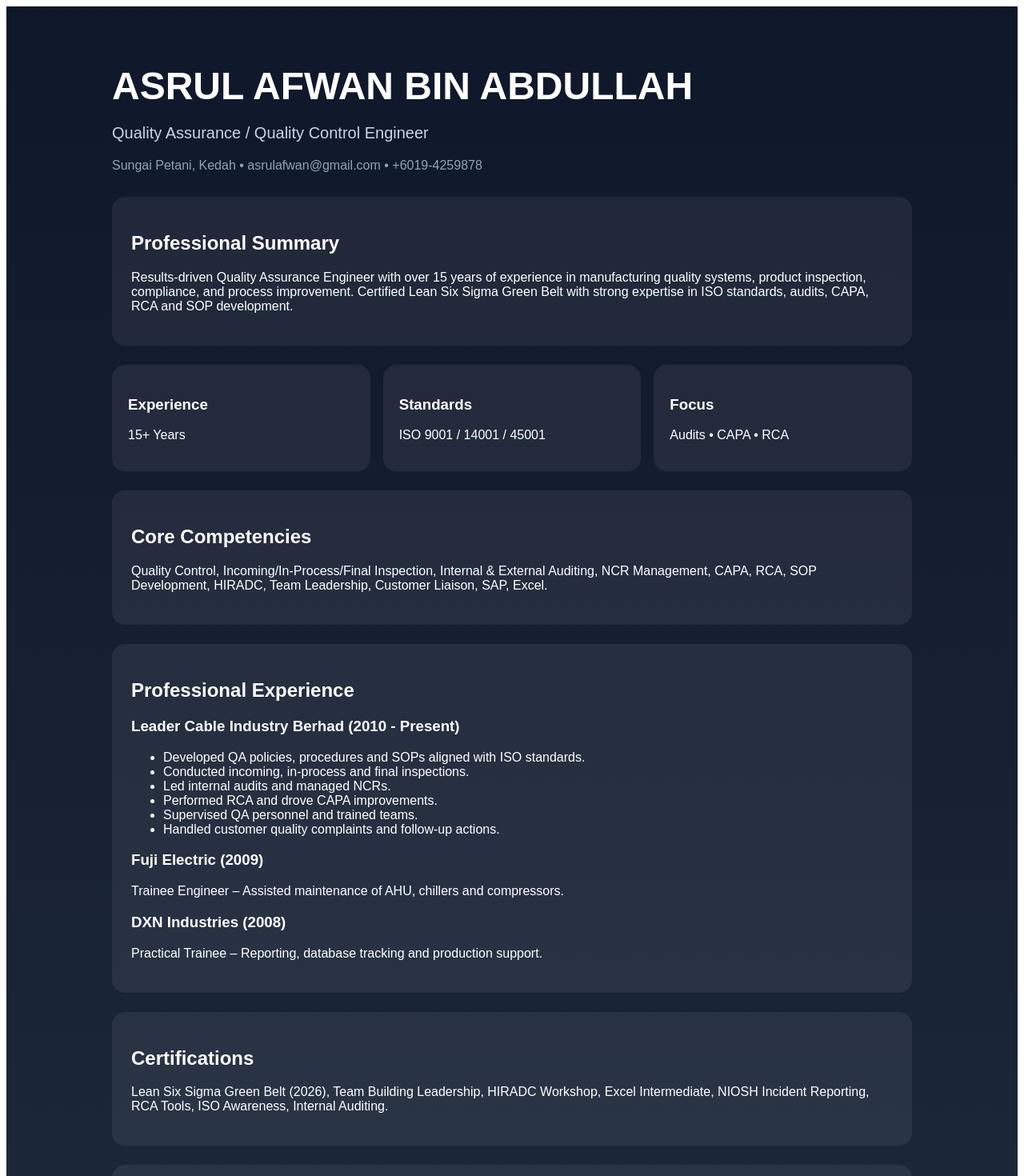
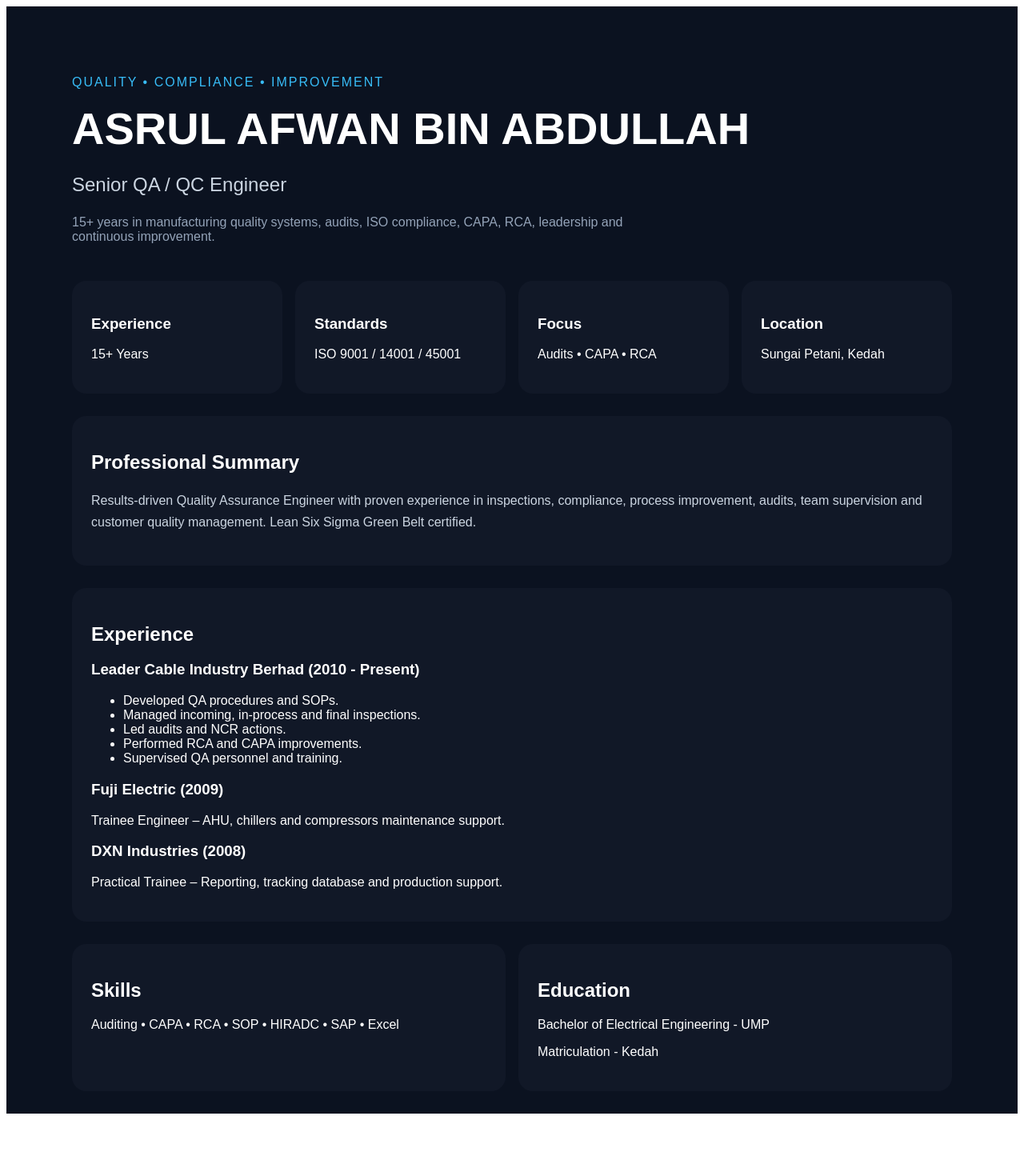
Before and after one commit to asrulafwan85/asrulcv, a Next.js app: page / in a window 1280 px wide. Shown: the top 1470 px of the page at 80% size. After the commit the page ends 1400 px from the top, so only its background shows below. Built offline with nearby package versions, Linux system fonts and the light colour scheme.

Commit message:
Revamp page layout and update professional details
Updated the layout and content of the page, enhancing the presentation of professional information and skills.

```diff
--- a/app/page.js
+++ b/app/page.js
@@ -1,56 +1,63 @@
 export default function Page() {
+  const card = { background:'#111827', padding:'24px', borderRadius:'18px' };
+  const section = { maxWidth:'1100px', margin:'0 auto', padding:'0 40px 28px' };
+
   return (
-    <main style={{minHeight:'100vh',background:'linear-gradient(180deg,#0f172a,#1e293b)',color:'white',fontFamily:'Arial',padding:'40px'}}>
-      <div style={{maxWidth:'1000px',margin:'0 auto'}}>
-        <h1 style={{fontSize:'48px',marginBottom:'8px'}}>ASRUL AFWAN BIN ABDULLAH</h1>
-        <p style={{fontSize:'20px',color:'#cbd5e1'}}>Quality Assurance / Quality Control Engineer</p>
-        <p style={{color:'#94a3b8'}}>Sungai Petani, Kedah • asrulafwan@gmail.com • +6019-4259878</p>
+    <main style={{ minHeight:'100vh', background:'#0b1220', color:'white', fontFamily:'Arial, sans-serif' }}>
+      <section style={{ ...section, padding:'70px 40px 30px' }}>
+        <p style={{ color:'#38bdf8', letterSpacing:'2px' }}>QUALITY • COMPLIANCE • IMPROVEMENT</p>
+        <h1 style={{ fontSize:'56px', margin:'10px 0' }}>ASRUL AFWAN BIN ABDULLAH</h1>
+        <p style={{ fontSize:'24px', color:'#cbd5e1' }}>Senior QA / QC Engineer</p>
+        <p style={{ color:'#94a3b8', maxWidth:'760px' }}>15+ years in manufacturing quality systems, audits, ISO compliance, CAPA, RCA, leadership and continuous improvement.</p>
+      </section>
 
-        <section style={{marginTop:'30px',background:'#ffffff10',padding:'24px',borderRadius:'16px'}}>
+      <section style={section}>
+        <div style={{ display:'grid', gridTemplateColumns:'repeat(auto-fit,minmax(220px,1fr))', gap:'16px' }}>
+          <div style={card}><h3>Experience</h3><p>15+ Years</p></div>
+          <div style={card}><h3>Standards</h3><p>ISO 9001 / 14001 / 45001</p></div>
+          <div style={card}><h3>Focus</h3><p>Audits • CAPA • RCA</p></div>
+          <div style={card}><h3>Location</h3><p>Sungai Petani, Kedah</p></div>
+        </div>
+      </section>
+
+      <section style={section}>
+        <div style={card}>
           <h2>Professional Summary</h2>
-          <p>Results-driven Quality Assurance Engineer with over 15 years of experience in manufacturing quality systems, product inspection, compliance, and process improvement. Certified Lean Six Sigma Green Belt with strong expertise in ISO standards, audits, CAPA, RCA and SOP development.</p>
-        </section>
+          <p style={{ color:'#cbd5e1', lineHeight:'1.7' }}>Results-driven Quality Assurance Engineer with proven experience in inspections, compliance, process improvement, audits, team supervision and customer quality management. Lean Six Sigma Green Belt certified.</p>
+        </div>
+      </section>
 
-        <section style={{marginTop:'24px',display:'grid',gridTemplateColumns:'repeat(auto-fit,minmax(220px,1fr))',gap:'16px'}}>
-          <div style={{background:'#ffffff10',padding:'20px',borderRadius:'16px'}}><h3>Experience</h3><p>15+ Years</p></div>
-          <div style={{background:'#ffffff10',padding:'20px',borderRadius:'16px'}}><h3>Standards</h3><p>ISO 9001 / 14001 / 45001</p></div>
-          <div style={{background:'#ffffff10',padding:'20px',borderRadius:'16px'}}><h3>Focus</h3><p>Audits • CAPA • RCA</p></div>
-        </section>
-
-        <section style={{marginTop:'24px',background:'#ffffff10',padding:'24px',borderRadius:'16px'}}>
-          <h2>Core Competencies</h2>
-          <p>Quality Control, Incoming/In-Process/Final Inspection, Internal & External Auditing, NCR Management, CAPA, RCA, SOP Development, HIRADC, Team Leadership, Customer Liaison, SAP, Excel.</p>
-        </section>
-
-        <section style={{marginTop:'24px',background:'#ffffff10',padding:'24px',borderRadius:'16px'}}>
-          <h2>Professional Experience</h2>
+      <section style={section}>
+        <div style={card}>
+          <h2>Experience</h2>
           <h3>Leader Cable Industry Berhad (2010 - Present)</h3>
           <ul>
-            <li>Developed QA policies, procedures and SOPs aligned with ISO standards.</li>
-            <li>Conducted incoming, in-process and final inspections.</li>
-            <li>Led internal audits and managed NCRs.</li>
-            <li>Performed RCA and drove CAPA improvements.</li>
-            <li>Supervised QA personnel and trained teams.</li>
-            <li>Handled customer quality complaints and follow-up actions.</li>
+            <li>Developed QA procedures and SOPs.</li>
+            <li>Managed incoming, in-process and final inspections.</li>
+            <li>Led audits and NCR actions.</li>
+            <li>Performed RCA and CAPA improvements.</li>
+            <li>Supervised QA personnel and training.</li>
           </ul>
           <h3>Fuji Electric (2009)</h3>
-          <p>Trainee Engineer – Assisted maintenance of AHU, chillers and compressors.</p>
+          <p>Trainee Engineer – AHU, chillers and compressors maintenance support.</p>
           <h3>DXN Industries (2008)</h3>
-          <p>Practical Trainee – Reporting, database tracking and production support.</p>
-        </section>
+          <p>Practical Trainee – Reporting, tracking database and production support.</p>
+        </div>
+      </section>
 
-        <section style={{marginTop:'24px',background:'#ffffff10',padding:'24px',borderRadius:'16px'}}>
-          <h2>Certifications</h2>
-          <p>Lean Six Sigma Green Belt (2026), Team Building Leadership, HIRADC Workshop, Excel Intermediate, NIOSH Incident Reporting, RCA Tools, ISO Awareness, Internal Auditing.</p>
-        </section>
-
-        <section style={{marginTop:'24px',background:'#ffffff10',padding:'24px',borderRadius:'16px'}}>
-          <h2>Education</h2>
-          <p>Bachelor of Electrical (Electronic) Engineering - Universiti Malaysia Pahang</p>
-          <p>Matriculation - Kedah Matriculation College</p>
-          <p>SPM - SMS Sultan Mohammad Jiwa</p>
-        </section>
-      </div>
+      <section style={section}>
+        <div style={{ display:'grid', gridTemplateColumns:'1fr 1fr', gap:'16px' }}>
+          <div style={card}>
+            <h2>Skills</h2>
+            <p>Auditing • CAPA • RCA • SOP • HIRADC • SAP • Excel</p>
+          </div>
+          <div style={card}>
+            <h2>Education</h2>
+            <p>Bachelor of Electrical Engineering - UMP</p>
+            <p>Matriculation - Kedah</p>
+          </div>
+        </div>
+      </section>
     </main>
-  )
+  );
 }
```
